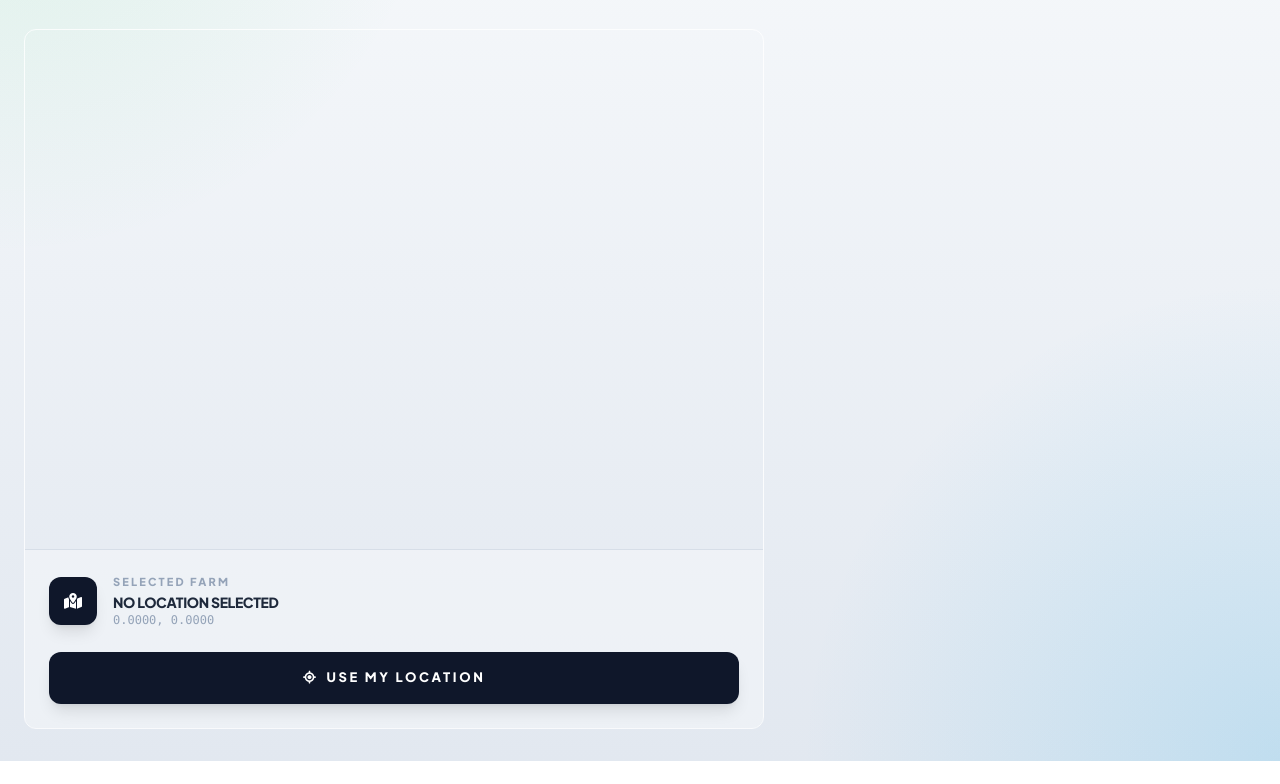
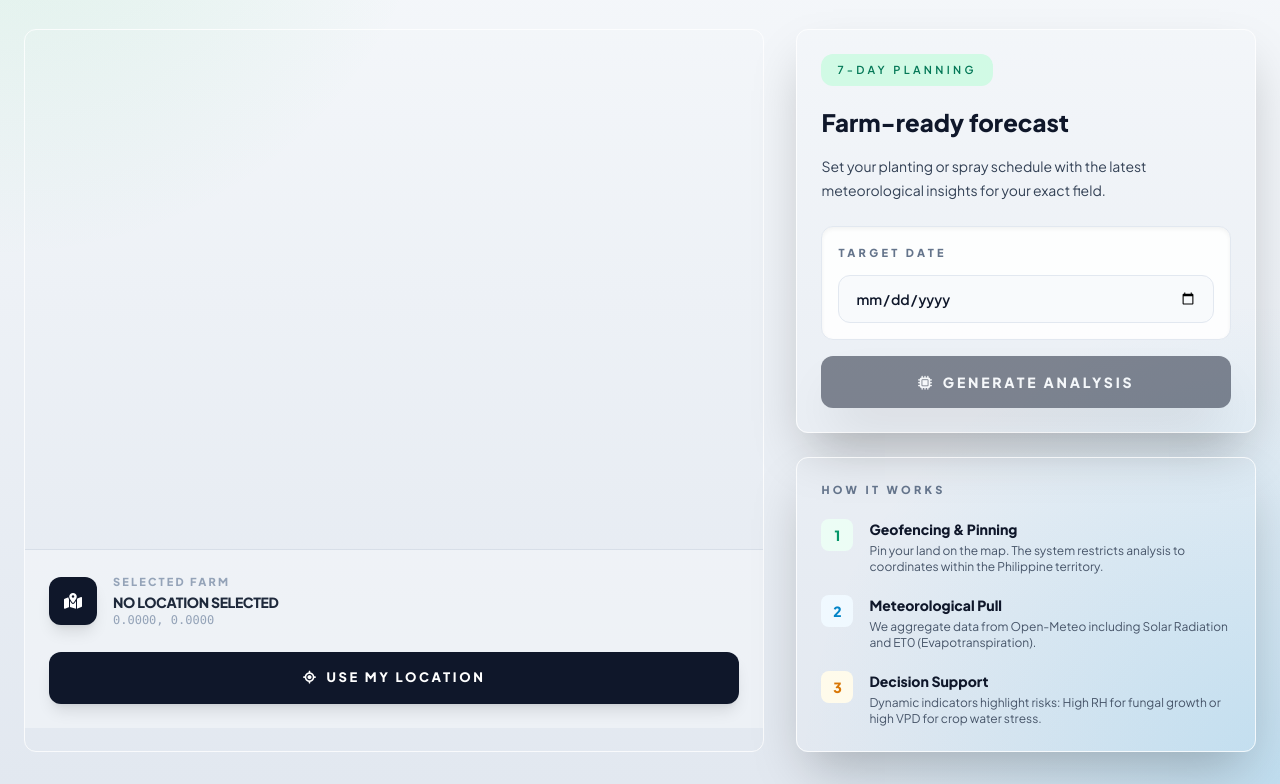
Before and after one commit to cdmngs/AgriRain-Web, a plain HTML site: page index.html in a window 1280 px wide. Shown: the part 191-975 px from the top of the page. Before the commit the page ends 952 px from the top, so only its background shows below. Drawn offline with nearby package versions, Linux system fonts and the light colour scheme.

```diff
--- a/index.html
+++ b/index.html
@@ -44,3 +44,49 @@
                     </button>
                 </div>
             </div>
+
+
+    <aside class="space-y-6">
+                <div class="glass-panel rounded-xl p-6 border border-white/80 hero-gradient shadow-2xl">
+                    <span class="inline-flex rounded-xl bg-emerald-100 px-4 py-2 text-[11px] font-semibold uppercase tracking-[0.3em] text-emerald-700">7-Day Planning</span>
+                    <h2 class="mt-5 text-2xl font-extrabold text-slate-900">Farm-ready forecast</h2>
+                    <p class="mt-4 text-sm leading-6 text-slate-700">Set your planting or spray schedule with the latest meteorological insights for your exact field.</p>
+                    <div class="mt-6 space-y-4">
+                        <div class="rounded-xl bg-white/90 p-4 text-sm shadow-inner border border-slate-200">
+                            <label class="block text-[11px] font-black uppercase tracking-[0.3em] text-slate-500">Target Date</label>
+                            <input type="date" id="target-date" class="mt-3 w-full rounded-xl border border-slate-200 bg-slate-50 px-4 py-3 text-sm font-semibold text-slate-900 outline-none transition focus:border-emerald-500" />
+                        </div>
+                        <button id="analyze-btn" class="opacity-50 cursor-not-allowed w-full rounded-xl bg-slate-900 px-6 py-4 text-sm font-black uppercase tracking-[0.2em] text-white transition shadow-2xl" disabled>
+                            <i class="fa-solid fa-microchip mr-2"></i>Generate Analysis
+                        </button>
+                    </div>
+                </div>
+
+                <div class="glass-panel rounded-xl p-6 border border-white/80 shadow-2xl">
+                    <p class="text-[11px] uppercase tracking-[0.3em] text-slate-500"><b>How it Works</b></p>
+                    <div class="mt-5 space-y-5 text-sm text-slate-600">
+                        <div class="flex gap-4">
+                            <span class="flex h-8 w-8 shrink-0 items-center justify-center rounded-lg bg-emerald-50 text-emerald-600 font-bold">1</span>
+                            <div>
+                                <p class="font-bold text-slate-900">Geofencing & Pinning</p>
+                                <p class="mt-1 text-xs">Pin your land on the map. The system restricts analysis to coordinates within the Philippine territory.</p>
+                            </div>
+                        </div>
+                        <div class="flex gap-4">
+                            <span class="flex h-8 w-8 shrink-0 items-center justify-center rounded-lg bg-sky-50 text-sky-600 font-bold">2</span>
+                            <div>
+                                <p class="font-bold text-slate-900">Meteorological Pull</p>
+                                <p class="mt-1 text-xs">We aggregate data from Open-Meteo including Solar Radiation and ET0 (Evapotranspiration).</p>
+                            </div>
+                        </div>
+                        <div class="flex gap-4">
+                            <span class="flex h-8 w-8 shrink-0 items-center justify-center rounded-lg bg-amber-50 text-amber-600 font-bold">3</span>
+                            <div>
+                                <p class="font-bold text-slate-900">Decision Support</p>
+                                <p class="mt-1 text-xs">Dynamic indicators highlight risks: High RH for fungal growth or high VPD for crop water stress.</p>
+                            </div>
+                        </div>
+                    </div>
+                </div>
+            </aside>
+        </section>
```
Also changed, not shown: assets/js/main.js (+41 -0 lines).
